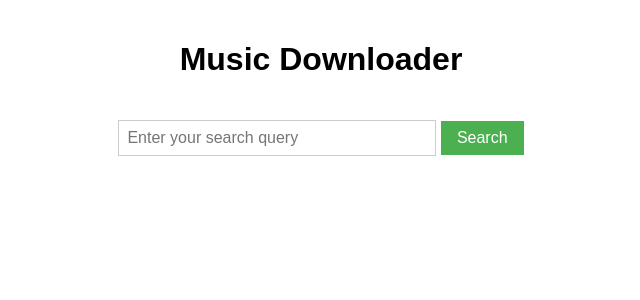
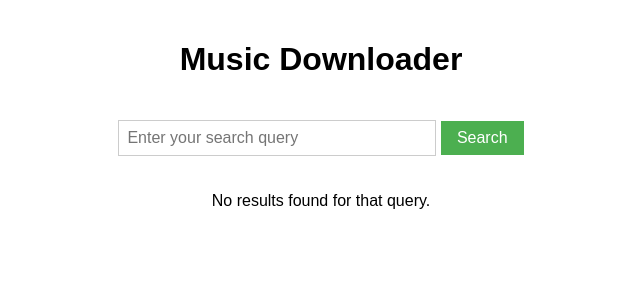
Before and after one commit to PeterPark07/MusicWebapp, a Flask app: page / in a window 1280 px wide. Shown: the top 300 px of the page, without its empty margins (319-959 px from the left). Run offline with Flask 3, Linux system fonts and the light colour scheme.

Commit message:
Update index.html

```diff
--- a/templates/index.html
+++ b/templates/index.html
@@ -23,6 +23,8 @@
                     <a href="{{ result[1] }}" target="_blank" class="youtube-link">Watch on YouTube</a>
                 </div>
             {% endfor %}
+        {% else %}
+            <p>No results found for that query.</p>
         {% endif %}
     </div>
 
```
